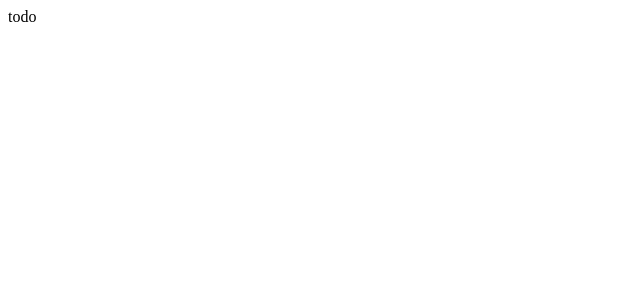
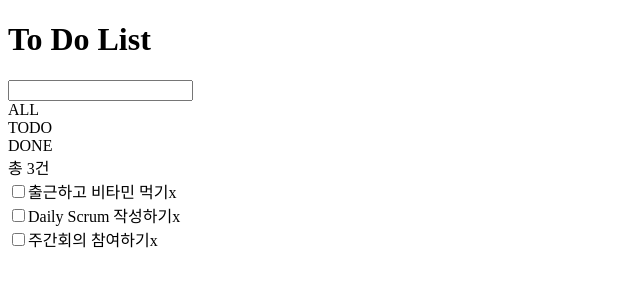
Before and after one commit to ayyb/interview-task-front-pre-course, a Next.js app: page / in a window 1280 px wide. Shown: the top 300 px of the page, without its empty margins (0-640 px from the left). Built offline with nearby package versions, Linux system fonts and the light colour scheme.

Commit message:
feat: 초기 레이아웃 구조 설계

```diff
--- a/src/components/pages/TodoUserListPage.tsx
+++ b/src/components/pages/TodoUserListPage.tsx
@@ -9,7 +9,30 @@ interface Props {}
 const TodoUserListPage = ({}: Props) => {
   return (
     <Container>
-      <div>todo</div>
+      <div><h1>To Do List</h1></div>
+
+      {/* input */}
+      <div>
+        <input type="text" />
+      </div>
+      {/* board */}
+      <div>
+        {/* tab */}
+        <div>
+          <div>ALL</div>
+          <div>TODO</div>
+          <div>DONE</div>
+        </div>
+        {/* list */}
+        <div>
+          <span> 총 3건</span>
+          <div>
+            <div><input type="checkbox"/>출근하고 비타민 먹기<span>x</span></div>
+            <div><input type="checkbox"/>Daily Scrum 작성하기<span>x</span></div>
+            <div><input type="checkbox"/>주간회의 참여하기<span>x</span></div>
+          </div>
+        </div>
+      </div>
     </Container>
   );
 };
```
